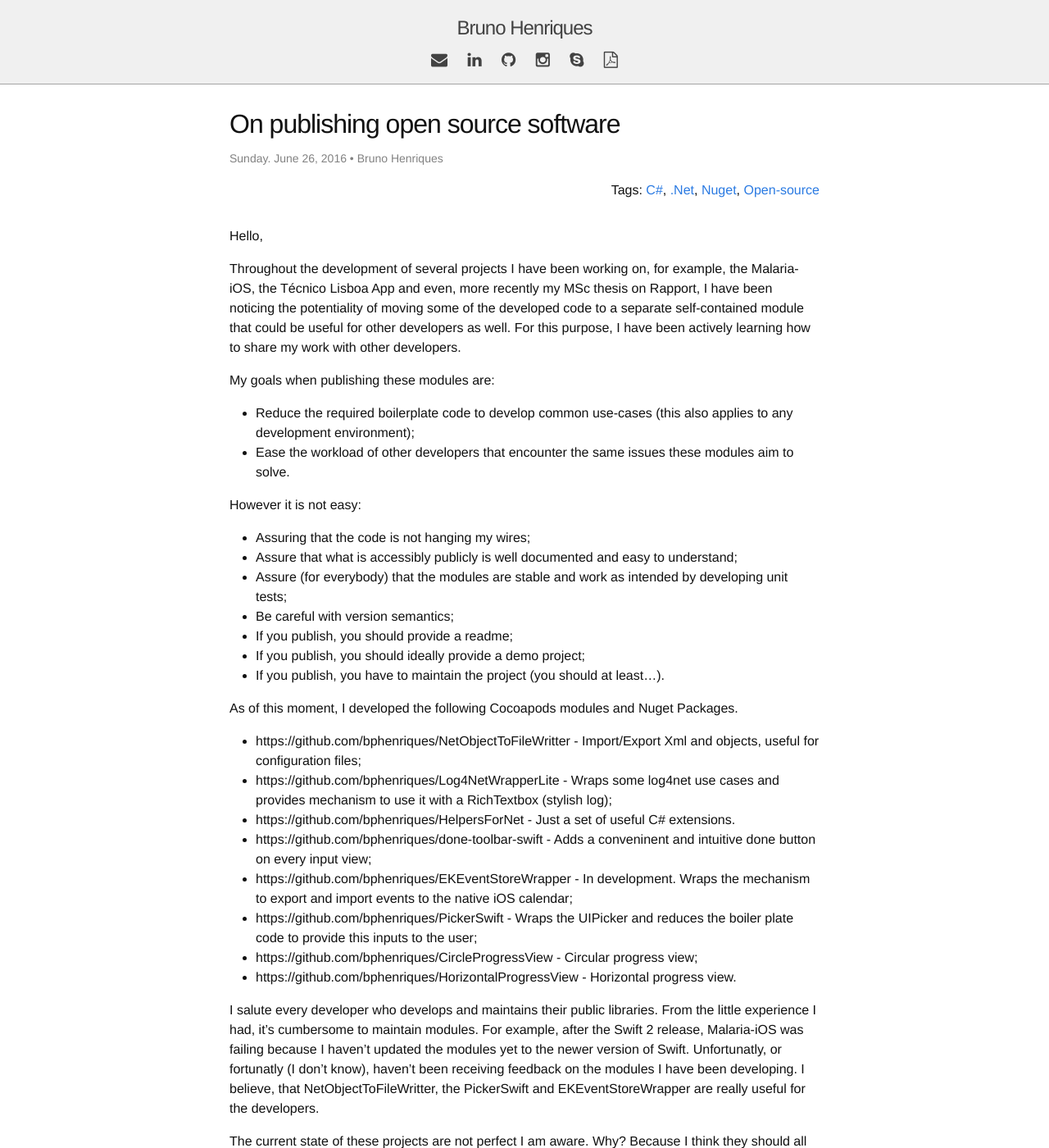
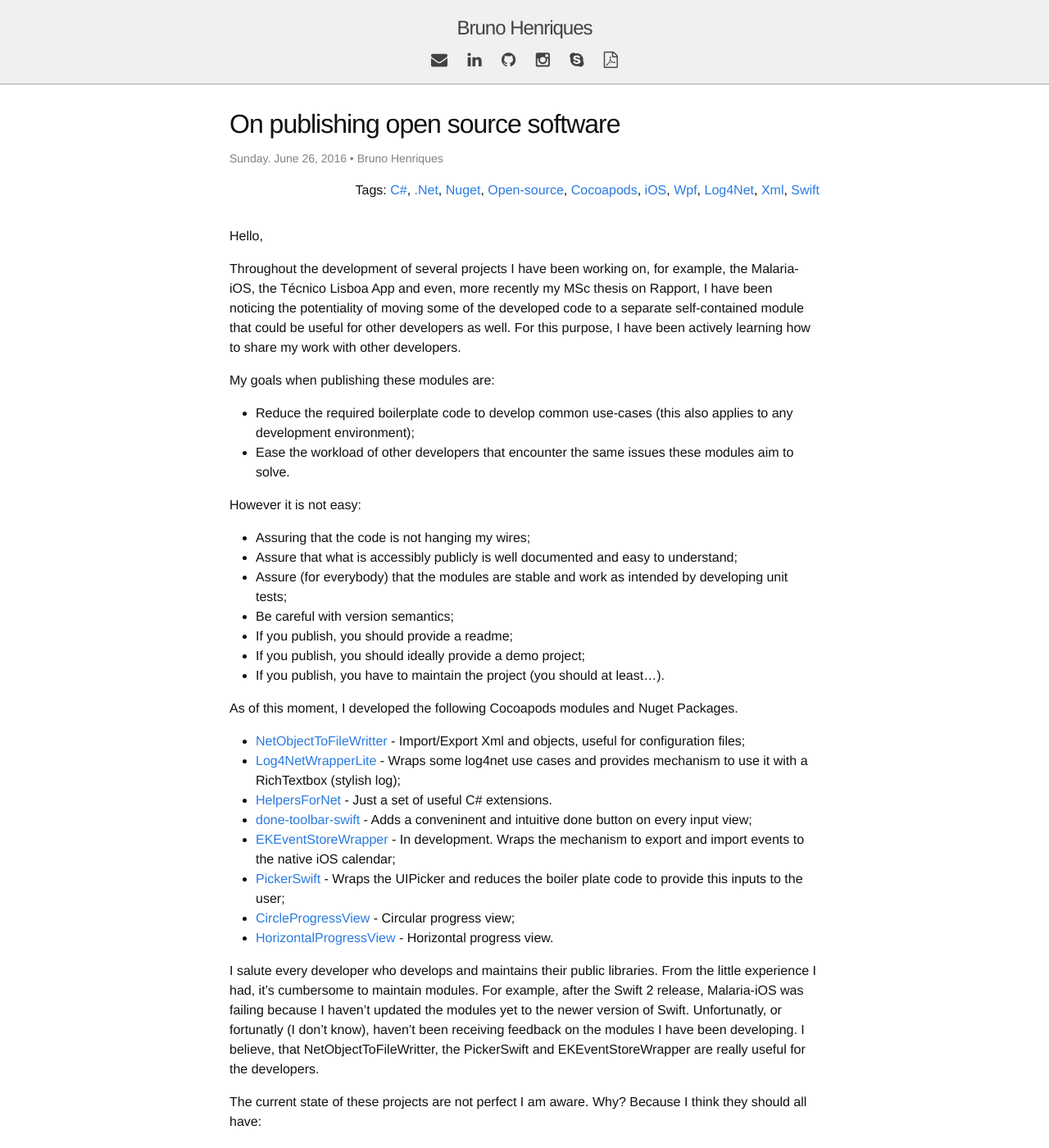
Before and after one commit to xanzheus/riques, a Jekyll site: the page built from _posts/2016-06-26-On publishing open source software.markdown, in a window 1280 px wide and 1400 px high. Shown: the whole window at 82% size. Built offline with Jekyll 4.4.1, drawn with Linux system fonts in a browser that asks for light colours; comment, search, counter and statistics services are not loaded; some of the changed lines change nothing that is shown; some of the changed text lies outside the part shown.

Commit message:
fix post not appearing on github

```diff
--- a/_config.yml
+++ b/_config.yml
@@ -7,6 +7,7 @@
 url: "http://bphenriques.github.io"
 baseurl: ""
 permalink: /:year/:month/:title
+future: true
 
 author:
     fullname: Bruno Henriques
--- a/_posts/2016-06-26-On publishing open source software.markdown
+++ b/_posts/2016-06-26-On publishing open source software.markdown
@@ -9,6 +9,12 @@
 - .Net
 - Nuget
 - Open-source
+- Cocoapods
+- iOS
+- Wpf
+- Log4Net
+- Xml
+- Swift
 
 containscode: false
 ---
@@ -18,34 +24,40 @@
 Throughout the development of several projects I have been working on, for example, the Malaria-iOS, the Técnico Lisboa App and even, more recently my MSc thesis on Rapport, I have been noticing the potentiality of moving some of the developed code to a separate self-contained module that could be useful for other developers as well. For this purpose, I have been actively learning how to share my work with other developers.
 
 My goals when publishing these modules are:
-- Reduce the required boilerplate code to develop common use-cases (this also applies to any development environment);
-- Ease the workload of other developers that encounter the same issues these modules aim to solve.
+
+* Reduce the required boilerplate code to develop common use-cases (this also applies to any development environment);
+* Ease the workload of other developers that encounter the same issues these modules aim to solve.
 
 However it is not easy:
-- Assuring that the code is not hanging my wires;
-- Assure that what is accessibly publicly is well documented and easy to understand;
-- Assure (for everybody) that the modules are stable and work as intended by developing unit tests;
-- Be careful with version semantics;
-- If you publish, you should provide a readme;
-- If you publish, you should ideally provide a demo project;
-- If you publish, you have to maintain the project (you should at least...).
+
+* Assuring that the code is not hanging my wires;
+* Assure that what is accessibly publicly is well documented and easy to understand;
+* Assure (for everybody) that the modules are stable and work as intended by developing unit tests;
+* Be careful with version semantics;
+* If you publish, you should provide a readme;
+* If you publish, you should ideally provide a demo project;
+* If you publish, you have to maintain the project (you should at least...).
 
 As of this moment, I developed the following Cocoapods modules and Nuget Packages.
-- https://github.com/bphenriques/NetObjectToFileWritter - Import/Export Xml and objects, useful for configuration files;
-- https://github.com/bphenriques/Log4NetWrapperLite - Wraps some log4net use cases and provides mechanism to use it with a RichTextbox (stylish log);
-- https://github.com/bphenriques/HelpersForNet - Just a set of useful C# extensions.
-- https://github.com/bphenriques/done-toolbar-swift - Adds a conveninent and intuitive done button on every input view;
-- https://github.com/bphenriques/EKEventStoreWrapper - In development. Wraps the mechanism to export and import events to the native iOS calendar;
-- https://github.com/bphenriques/PickerSwift - Wraps the UIPicker and reduces the boiler plate code to provide this inputs to the user;
-- https://github.com/bphenriques/CircleProgressView - Circular progress view;
-- https://github.com/bphenriques/HorizontalProgressView - Horizontal progress view.
+
+* [NetObjectToFileWritter](https://github.com/bphenriques/NetObjectToFileWritter) - Import/Export Xml and objects, useful for configuration files;
+* [Log4NetWrapperLite](https://github.com/bphenriques/Log4NetWrapperLite) - Wraps some log4net use cases and provides mechanism to use it with a RichTextbox (stylish log);
+* [HelpersForNet](https://github.com/bphenriques/HelpersForNet) - Just a set of useful C# extensions.
+* [done-toolbar-swift](https://github.com/bphenriques/done-toolbar-swift) - Adds a conveninent and intuitive done button on every input view;
+* [EKEventStoreWrapper](https://github.com/bphenriques/EKEventStoreWrapper) - In development. Wraps the mechanism to export and import events to the native iOS calendar;
+* [PickerSwift](https://github.com/bphenriques/PickerSwift) - Wraps the UIPicker and reduces the boiler plate code to provide this inputs to the user;
+* [CircleProgressView](https://github.com/bphenriques/CircleProgressView) - Circular progress view;
+* [HorizontalProgressView](https://github.com/bphenriques/HorizontalProgressView) - Horizontal progress view.
 
 I salute every developer who develops and maintains their public libraries. From the little experience I had, it's cumbersome to maintain modules. For example, after the Swift 2 release, Malaria-iOS was failing because I haven't updated the modules yet to the newer version of Swift. Unfortunatly, or fortunatly (I don't know), haven't been receiving feedback on the modules I have been developing. I believe, that NetObjectToFileWritter, the PickerSwift and EKEventStoreWrapper are really useful for the developers.
 
 The current state of these projects are not perfect I am aware. Why? Because I think they should all have:
-- A demo project (some of these projects already have!);
-- Unit tests with a nice stamp on the repository readme.
+
+* A demo project (some of these projects already have!);
+* Unit tests with a nice stamp on the repository readme.
 
 For every developer who stambles upon my code, I hope that it delivers what you expected and if you ever feel frustrated with it please let me know. For me, it has been a enriching experience!
 
-Bruno
+
+See ya!
+Bruno Henriques
```
